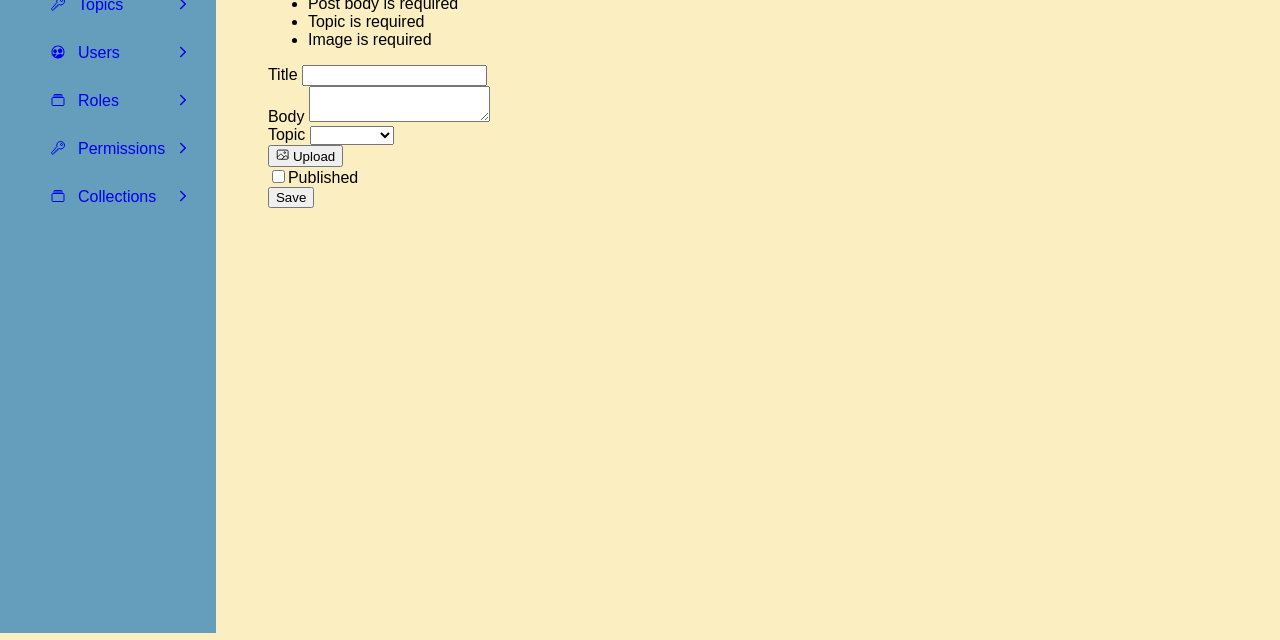
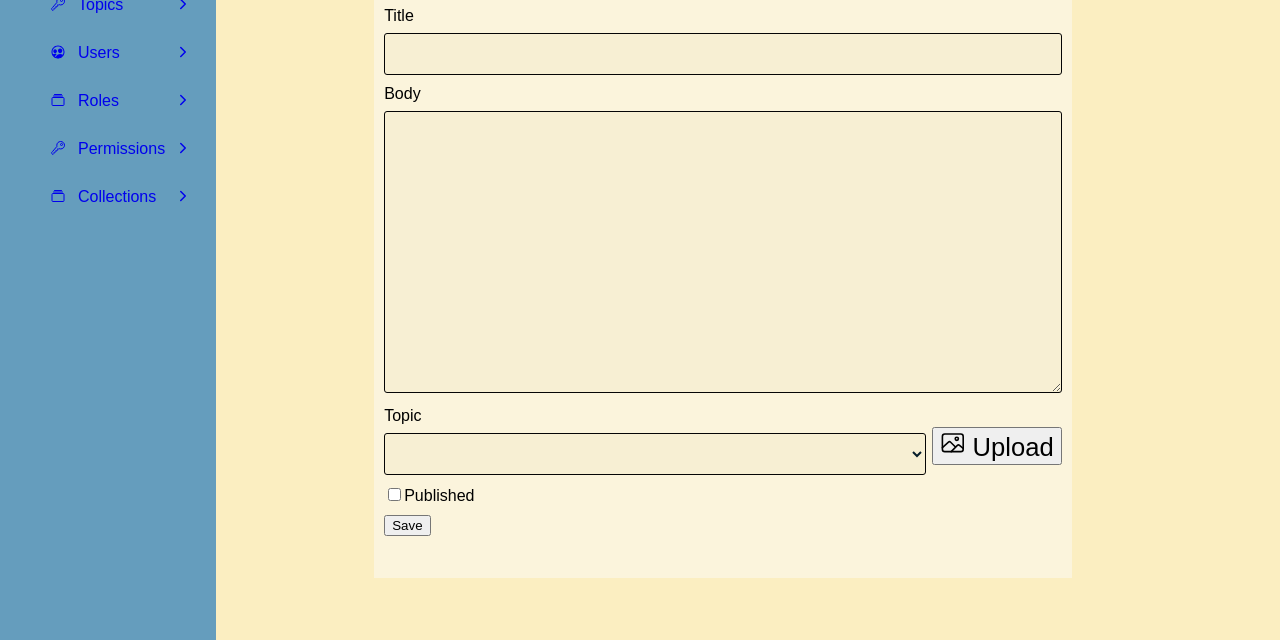
Before and after one commit to mrMaswabi/Blog1, a plain HTML site: page admin/posts/create.html in a window 1280 px wide. Shown: the part 247-887 px from the top of the page. Drawn offline with nearby package versions, Linux system fonts and the light colour scheme.

Commit message:
creat post styling left

```diff
--- a/admin/posts/create.html
+++ b/admin/posts/create.html
@@ -91,7 +91,7 @@
 
             <form action="#" class="admin-form md-box" method="post" enctype="multipart/form-data">
                     <h1 class="center form-title"> Create Post</h1>
-                    <ul class="form-errors">
+                    <ul class="form-errors hide">
                         <li> Username required</li>
                         <li> Post body is required</li>
                         <li> Topic is required</li>
@@ -103,13 +103,13 @@
                             </div>
                             <div class="input-group">
                                 <label for="post-editor">Body</label>
-                                <textarea type="body" name="title" id="title" class="input-control"></textarea>
+                                <textarea type="body" name="title" id="title" class="input-control" rows="10"></textarea>
                             </div>
                             <div class="post-details">
                                 <div class="select-topic-wrapper">
                                         <div class="input-group">
                                             <label for="topic">Topic</label>
-                                            <select name="topic_id" id="topic">
+                                            <select name="topic_id " id="topic" class="input-control">
                                                 <option></option>
                                                 <option value="Printing"> Printing</option>
                                                 <option value="Tech">Tech </option>
--- a/assets/css/admin_style.css
+++ b/assets/css/admin_style.css
@@ -35,6 +35,54 @@ hr {
 .responsive-table{
   overflow-x: auto;
 }
+.input-group{
+  margin-bottom: 10px;
+  display: block;
+
+}
+.input-group label{
+  display: block;
+  margin-bottom: 8px;
+}
+.input-control:focus {
+  outline: 0;
+border: solid #659dbd;
+}
+.input-control{
+  display: block;
+  width: 100%;
+  font-size: 1.1rem;
+  color: #061d2a;
+  background-color: #f7efd3;
+  border: 1px solid #050505;
+  line-height: 1.6rem;
+  padding: 0.75rem 1rem;
+  border-radius: 3px;
+  height: 52px;
+  font-family: inherit;
+}
+.input-control{
+  height: 42px !important;
+  display: inline-block;
+}
+textarea.input-control{
+height: unset !important;
+
+}
+.post-details{
+  display: flex;
+  align-items: center;
+  justify-content: space-between;
+  width: 100%;
+}
+.post-details .select-topic-wrapper{
+  width: 80%;
+}
+.post-details .image-wrapper button{
+  font-size: 1.6rem;
+  align-items: center;
+}
+
 /* =============================================================================   DEFAULTS  ============================================================================= */
 /* ####################################################################################################################################################################### */
 /* ####################################################################################################################################################################### */
@@ -186,6 +234,25 @@ header .navmenu {
   color: aliceblue;
 }
 
+/* Table pagination */
+
+.pagination-links{
+  display: flex;
+justify-content: flex-end;
+}
+
+.pagination-links .link{
+  font-size: 0.9rem;
+  background-color: transparent;
+  padding: 0.35rem 0.75rem;
+  min-width: 35px;
+  border: 1px solid #659dbd;
+}
+.pagination-links .active{
+  color: #fff;
+  background-color: rgb(68, 177, 250);
+
+}
 /* Admin Layout
  */
 .page-wrapper {
@@ -297,7 +364,13 @@ header .navmenu {
   text-decoration: none;
   color: inherit;
 }
+/* ADMIN FORMS */
 
+
+.admin-form{
+  margin: 30px auto;
+  background-color: #fbf4dc;
+}
 @media only screen and (max-width: 756px) {
   .input-control-sm{
   margin: 8px 0;
@@ -317,6 +390,7 @@ header .navmenu {
   }
   .admin-table .table-actions .table-buttons .btn{
     margin: 8px 0;
+
   }
 }
 
```
